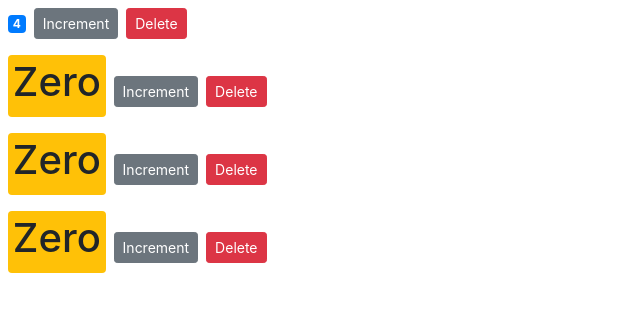
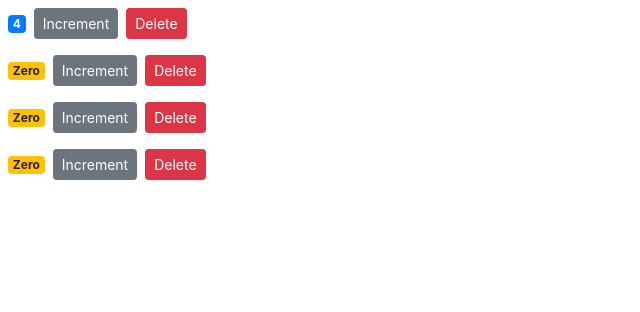
Before and after one commit to Hunain-Khalid/genLearning, a React (Create React App) app in the folder reactPractice/simple-buttons/: page / in a window 1280 px wide. Shown: the top 312 px of the page, without its empty margins (0-640 px from the left). Built offline with nearby package versions, Linux system fonts and the light colour scheme.

Commit message:
removed local states from application

```diff
--- a/reactPractice/simple-buttons/src/components/counter.jsx
+++ b/reactPractice/simple-buttons/src/components/counter.jsx
@@ -33,17 +33,6 @@
 
   // instead of constructor above make a arrow function, biding
   // event handlers
-  handleIncrement = id => {
-    console.log(id);
-    // do not have access to the 'this' state property
-    // obj.method(); -> this will be returned corrctly
-    // function(); -> does not ahve 'this' to look at
-    // console.log("increment click", this);
-    // react does not acknowledge changes like angular does
-    // hence needed this.setState to change states
-    // get the actual count add 1, and set it to count
-    this.setState({ value: this.state.value + 1 });
-  };
 
   //asynchronus because dont know when this method is to be callced
   //use inline functions again
@@ -58,7 +47,7 @@
       <div>
         <span className={this.getBadgeClasses()}>{this.formatCount()}</span>
         <button
-          onClick={() => this.handleIncrement({ id: this.state.value })}
+          onClick={() => this.props.onIncrement(this.props.counter)}
           className="btn btn-secondary btn-sm"
         >
           Increment
@@ -86,15 +75,14 @@
   //descriptive names for other devs
   getBadgeClasses() {
     let classes = "badge m-2 badge-"; // needed to be consistent with yellow == 0 which is warning and blue else
-    classes += this.state.value === 0 ? "warning" : "primary";
+    classes += this.props.counter.value === 0 ? "warning" : "primary";
     return classes;
   }
 
   // needed to embedded expressions
   formatCount() {
-    const { value: count } = this.state;
-    const x = <h1>Zero</h1>;
-    return count === 0 ? x : count;
+    const { value } = this.props.counter;
+    return value === 0 ? "Zero" : value;
   }
 }
 
--- a/reactPractice/simple-buttons/src/components/counters.jsx
+++ b/reactPractice/simple-buttons/src/components/counters.jsx
@@ -15,6 +15,15 @@
     this.setState({ counters });
   };
 
+  handleIncrement = counter => {
+    console.log(counter);
+    const counters = [...this.state.counters];
+    const index = counters.indexOf(counter);
+    counters[index] = { ...counter };
+    counters[index].value++;
+    this.setState({ counters });
+  };
+
   render() {
     return (
       <div>
@@ -22,6 +31,7 @@
           <Counter
             key={counter.id}
             onDelete={this.handleDelete}
+            onIncrement={this.handleIncrement}
             counter={counter}
           />
         ))}
```
